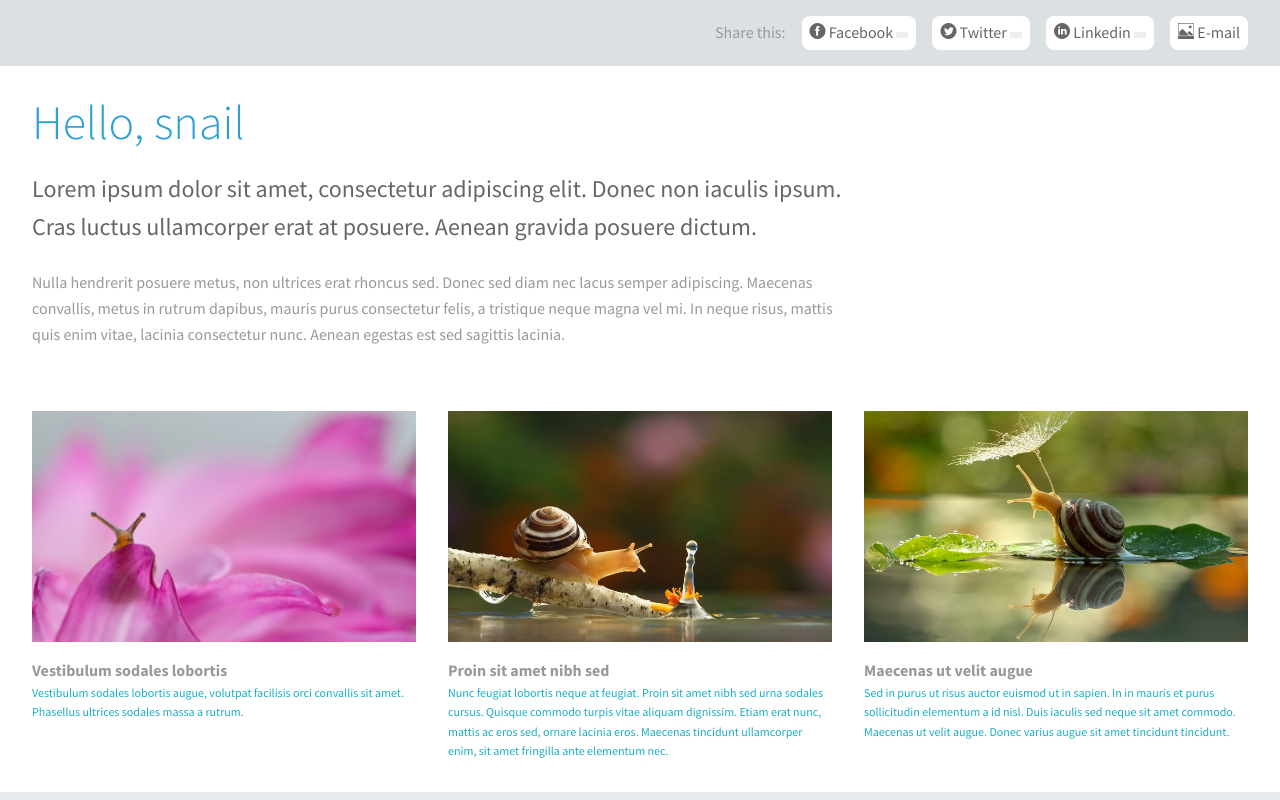
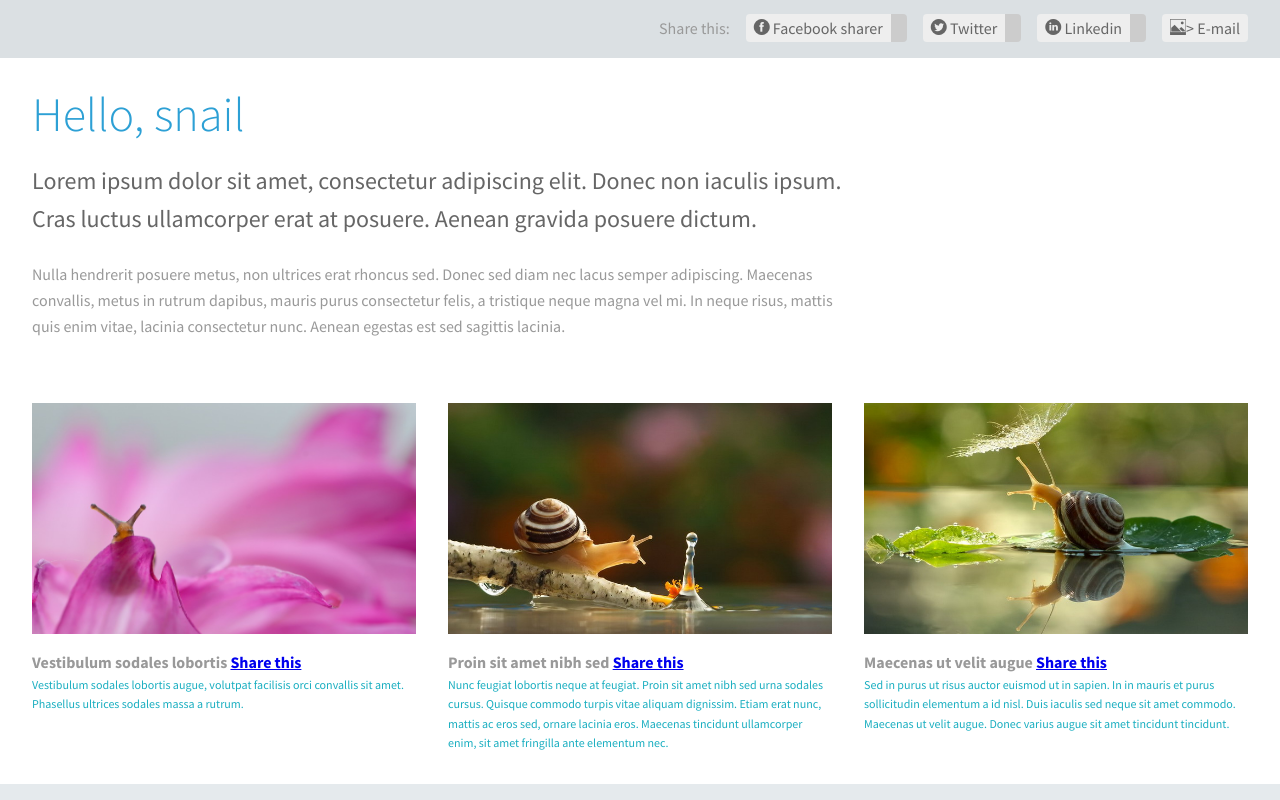
Before and after one commit to calamitoso/socialmedia, a plain HTML site: page index.html in a window 1280 px wide. Drawn offline with Linux system fonts and the light colour scheme.

Commit message:
Broad updates to the sharing scripts

```diff
--- a/css/socialmedia.css
+++ b/css/socialmedia.css
@@ -109,21 +109,25 @@ p, li{
 }
 
 .share a{
-    background-color: #fff;
-    border-radius: .5em;
+    background-color: #eee;
+    border-top-left-radius: 4px;
+    border-bottom-left-radius: 4px;
     color: #666;
-    display: block;
     padding: .25em .5em;
     text-decoration: none;
 }
 
 .share a:hover{
-    background-color: #ffc;
+    background-color: #fff;
 }
 
 .social-media-count{
-    display: inline-block;
-    background-color: #eee;
+    background-color: #ccc;
+    border-top-right-radius: 4px;
+    border-bottom-right-radius: 4px;
     padding: .25em .5em;
-    font-size: 75%;
 }
+
+.border-radius-4{
+    border-radius: 4px;
+}
--- a/index.html
+++ b/index.html
@@ -1,5 +1,5 @@
 <!doctype html>
-<html class="no-js" lang="en">
+<html class="no-js" lang="en" prefix="og: http://ogp.me/ns#">
     <head>
         <meta charset="utf-8" />
         <meta name="viewport" content="width=device-width, initial-scale=1.0" />
@@ -21,15 +21,34 @@
     </head>
     <body>
 
+        <div id="fb-root"></div>
+
         <div class="row">
             <div class="columns">
                 <div class="wrapper bg-shade share clearfix">
                     <ul class="inline-list margin-0 padding-0"><!--
+
                         --><li class="hide-for-small">Share this:</li><!--
-                        --><li><a id="fb" href="#"><span class="icon-facebook"></span> <span class="hide-for-small">Facebook</span> <span class="social-media-count"></span></a></li><!--
-                        --><li><a id="tw" href="#"><span class="icon-twitter"></span> <span class="hide-for-small">Twitter</span> <span class="social-media-count"></span></a></li><!--
-                        --><li><a id="li" href="#"><span class="icon-linkedin"></span> <span class="hide-for-small">Linkedin</span> <span class="social-media-count"></span></a></li><!--
-                        --><li><a id="em" href="#"><span class="icon-image"></span> <span class="hide-for-small">E-mail</span></a></li><!--
+
+                        --><li><a id="fb" href="#"><span class="icon-facebook"></span> <!---
+                            --><span class="hide-for-small">Facebook sharer</span></a><!--
+                            --><span id="fb-count" class="social-media-count"></span><!--
+                        --></li><!--
+
+                        --><li><a id="tw" href="#"><span class="icon-twitter"></span> <!---
+                            --><span class="hide-for-small">Twitter</span></a><!--
+                            --><span id="tw-count" class="social-media-count"></span><!--
+                        --></li><!--
+
+                        --><li><a id="li" href="#"><span class="icon-linkedin"></span> <!---
+                            --><span class="hide-for-small">Linkedin</span></a><!--
+                            --><span id="li-count" class="social-media-count"></span><!--
+                        --></li><!--
+
+                        --><li><a id="em" class="border-radius-4" href="mailto:joe@info.com"><span class="icon-image"></span>> <!---
+                            --><span class="hide-for-small">E-mail</span></a><!--
+                        --></li><!--
+
                     --></ul>
                 </div>
             </div>
@@ -48,39 +67,39 @@
         <div class="row">
             <div class="panels clearfix">
                 <div class="medium-4 columns">
-                    <div class="panel">
+                    <div class="panel" id="panel_1">
                         <div class="img-crop-60">
                             <img src="img/01.jpg">
                         </div>
-                        <p class="margin-bottom-0 font-weight-bold">Vestibulum sodales lobortis</p>
-                        <p class="margin-0 font-size-12 color-roforofo">Vestibulum sodales lobortis augue, volutpat facilisis orci convallis sit amet. Phasellus ultrices sodales massa a rutrum.</p>
+                        <p class="margin-bottom-0 font-weight-bold panel-name">Vestibulum sodales lobortis <a href="#" class="panel-share">Share this</a></p>
+                        <p class="margin-0 font-size-12 color-roforofo panel-caption">Vestibulum sodales lobortis augue, volutpat facilisis orci convallis sit amet. Phasellus ultrices sodales massa a rutrum.</p>
                     </div>
                 </div>
                 <div class="medium-4 columns">
-                    <div class="panel">
+                    <div class="panel" id="panel_2">
                         <div class="img-crop img-crop-60">
                             <img src="img/02.jpg">
                         </div>
-                        <p class="margin-bottom-0 font-weight-bold">Proin sit amet nibh sed</p>
-                        <p class="margin-0 font-size-12 color-roforofo">Nunc feugiat lobortis neque at feugiat. Proin sit amet nibh sed urna sodales cursus. Quisque commodo turpis vitae aliquam dignissim. Etiam erat nunc, mattis ac eros sed, ornare lacinia eros. Maecenas tincidunt ullamcorper enim, sit amet fringilla ante elementum nec. </p>
+                        <p class="margin-bottom-0 font-weight-bold panel-name">Proin sit amet nibh sed <a href="#" class="panel-share">Share this</a></p>
+                        <p class="margin-0 font-size-12 color-roforofo panel-caption">Nunc feugiat lobortis neque at feugiat. Proin sit amet nibh sed urna sodales cursus. Quisque commodo turpis vitae aliquam dignissim. Etiam erat nunc, mattis ac eros sed, ornare lacinia eros. Maecenas tincidunt ullamcorper enim, sit amet fringilla ante elementum nec. </p>
                     </div>
                 </div>
                 <div class="medium-4 columns">
-                    <div class="panel">
+                    <div class="panel" id="panel_3">
                         <div class="img-crop img-crop-60">
                             <img src="img/03.jpg">
                         </div>
-                        <p class="margin-bottom-0 font-weight-bold">Maecenas ut velit augue</p>
-                        <p class="margin-0 font-size-12 color-roforofo">Sed in purus ut risus auctor euismod ut in sapien. In in mauris et purus sollicitudin elementum a id nisl. Duis iaculis sed neque sit amet commodo. Maecenas ut velit augue. Donec varius augue sit amet tincidunt tincidunt.</p>
+                        <p class="margin-bottom-0 font-weight-bold panel-name">Maecenas ut velit augue <a href="#" class="panel-share">Share this</a></p>
+                        <p class="margin-0 font-size-12 color-roforofo panel-caption">Sed in purus ut risus auctor euismod ut in sapien. In in mauris et purus sollicitudin elementum a id nisl. Duis iaculis sed neque sit amet commodo. Maecenas ut velit augue. Donec varius augue sit amet tincidunt tincidunt.</p>
                     </div>
                 </div>
             </div>
         </div>
 
 
-
         <script src="js/vendor/jquery.js"></script>
-    <script src="js/foundation.min.js"></script>
+        <script src="js/foundation/foundation.js"></script>
+        <script src="js/foundation/foundation.reveal.js"></script>
         <script>
             $(document).foundation();
         </script>
--- a/js/socialmedia.js
+++ b/js/socialmedia.js
@@ -2,88 +2,49 @@
 
 window.socialmedia = window.socialmedia || {};
 
-(socialmedia.ui = function($){
+(window.socialmedia = function($){
 
     'use strict';
 
     //private members
-    var _ns      = socialmedia.ui || {},
-        _services = ['fb', 'tw', 'li'];
+    var _ns       = socialmedia || {},
+        _services = [];
 
     //app initialization module
     (function(){
 
-        //expose app init
-        _ns.init = function(options){
+        _ns.registerService = function(options){
 
-            console.log(_services);
+            _services.push(options.id);
 
-            var i = 0,
-                l = _services.length,
-                target,
-                url = 'http://calamitoso.github.io/socialmedia/',
-                encodedUrl = encodeURIComponent(url),
-                statsUrl,
-                ajax = {
-                    'collection' : [],
-                    'fn': {
-                        'donefb' : function( data, textStatus, jqXHR ){
-                            console.log('+++ done fb', data, textStatus, jqXHR );
-                            $('#fb').find('.social-media-count').html(data[0].share_count);
-                        },
-                        'donetw' : function( data, textStatus, jqXHR ){
-                            // console.log('+++ done tw', data, textStatus, jqXHR );
-                            $('#tw').find('.social-media-count').html(data.count);
-                        },
-                        'doneli' : function( data, textStatus, jqXHR ){
-                            // console.log('+++ done li', data, textStatus, jqXHR );
-                            $('#li').find('.social-media-count').html(data.count);
-                        },
-                        'fail' : function(){
-                            console.log('--- fail', this);
-                        },
-                        'always' : function(){
-                        }
-                    }
-                };
+            //populate stats
+            $.ajax( options.statsUrl, { dataType: 'jsonp' } )
+                .done(options.statsCallback)
+                .fail( function(a, b, c) {
+                    console.log(a, b, c);
+                });
 
-            for(;i < l; i++ ){
+            //prepare target
+            $('#' + options.id)
+                .attr('href', options.shareUrl)
+                .on('click', function(e){
+                    console.log($(this).attr('href'));
 
-                target = $('#' + _services[i]);
+                    e.preventDefault();
+                    var winHeight = 350;
+                    var winWidth = 520;
+                    var winTop = (screen.height / 2) - (winHeight / 2);
+                    var winLeft = (screen.width / 2) - (winWidth / 2);
+                    window.open($(this).attr('href'), 'sharer', 'top=' + winTop + ',left=' + winLeft + ',toolbar=0,status=0,width='+winWidth+',height='+winHeight);
 
-                switch(_services[i]){
-                    case 'fb':
-                        target.attr('href', 'https://www.facebook.com/sharer/sharer.php?u='+ encodedUrl);
-                        statsUrl = 'https://api.facebook.com/method/links.getStats?urls=' + encodedUrl + '&format=json';
-                        break;
 
-                    case 'tw':
-                        target.attr('href', 'https://twitter.com/intent/tweet?url='+ encodedUrl);
-                        statsUrl = 'http://urls.api.twitter.com/1/urls/count.json?url=' + encodedUrl;
-                        break;
+                });
 
-                    case 'li':
-                        target.attr('href', 'http://www.linkedin.com/shareArticle?mini=true&amp;url='+ encodedUrl);
-                        statsUrl = 'https://www.linkedin.com/countserv/count/share?url=' + encodedUrl;
+        };
 
-                        break;
-                }
-
-                console.log(statsUrl);
-
-                ajax.collection.push(
-                    $.ajax( statsUrl, { dataType: 'jsonp' } )
-                        .done(ajax.fn['done' + _services[i]])
-                        .fail(ajax.fn.fail)
-                        .always(ajax.fn.always)
-                );
-            }
-
-            // window.myAjax = ajax;
-
-            //unregister init function after first use
-            delete socialmedia.ui.init;
-        };
+        // _ns.getServices = function(){
+        //     return _services;
+        // };
 
     }());
 
@@ -94,5 +55,63 @@ window.socialmedia = window.socialmedia || {};
 
 $(function() {
     'use strict';
-    socialmedia.ui.init({});
+    //socialmedia.init({});
+
+    var url         = 'http://calamitoso.github.io/socialmedia/',
+        encodedUrl  = encodeURIComponent(url);
+
+    socialmedia.registerService({
+        id: 'fb',
+        statsUrl: 'https://api.facebook.com/method/links.getStats?urls=' + encodedUrl + '&format=json',
+        statsCallback: function(data){
+            $('#fb-count').html(data[0].share_count);
+        },
+        shareUrl: 'https://www.facebook.com/sharer/sharer.php?u='+ encodedUrl
+    });
+
+    socialmedia.registerService({
+        id: 'tw',
+        statsUrl: 'http://urls.api.twitter.com/1/urls/count.json?url=' + encodedUrl,
+        statsCallback: function(data){
+            $('#tw-count').html(data.count);
+        },
+        shareUrl: 'https://twitter.com/intent/tweet?url='+ encodedUrl
+    });
+
+    socialmedia.registerService({
+        id: 'li',
+        statsUrl: 'https://www.linkedin.com/countserv/count/share?url=' + encodedUrl,
+        statsCallback: function(data){
+            $('#li-count').html(data.count);
+        },
+        shareUrl: 'http://www.linkedin.com/shareArticle?mini=true&url='+ encodedUrl
+    });
+
+    $('.panel-share').on('click', function(e){
+        e.preventDefault();
+
+        var panel = $(this).closest('.panel'),
+            name    = panel.find('.panel-name'),
+            picture = panel.find('img'),
+            fBUIOptions = {
+                method:     'feed',
+                link:       'http://calamitoso.github.io/socialmedia/',
+                name:       name.html(),
+                picture:    window.location.host + '/' + picture.attr('src')
+            };
+
+        console.log(fBUIOptions);
+
+
+        FB.ui(fBUIOptions, function(response){
+            console.log(response);
+        });
+    });
+
+    $.getScript('//connect.facebook.net/en_UK/all.js', function(){
+        FB.init({
+            appId: '224831637710153',
+        });
+    });
+
 });
```
Lines whose indentation alone changed are shown as unchanged.
